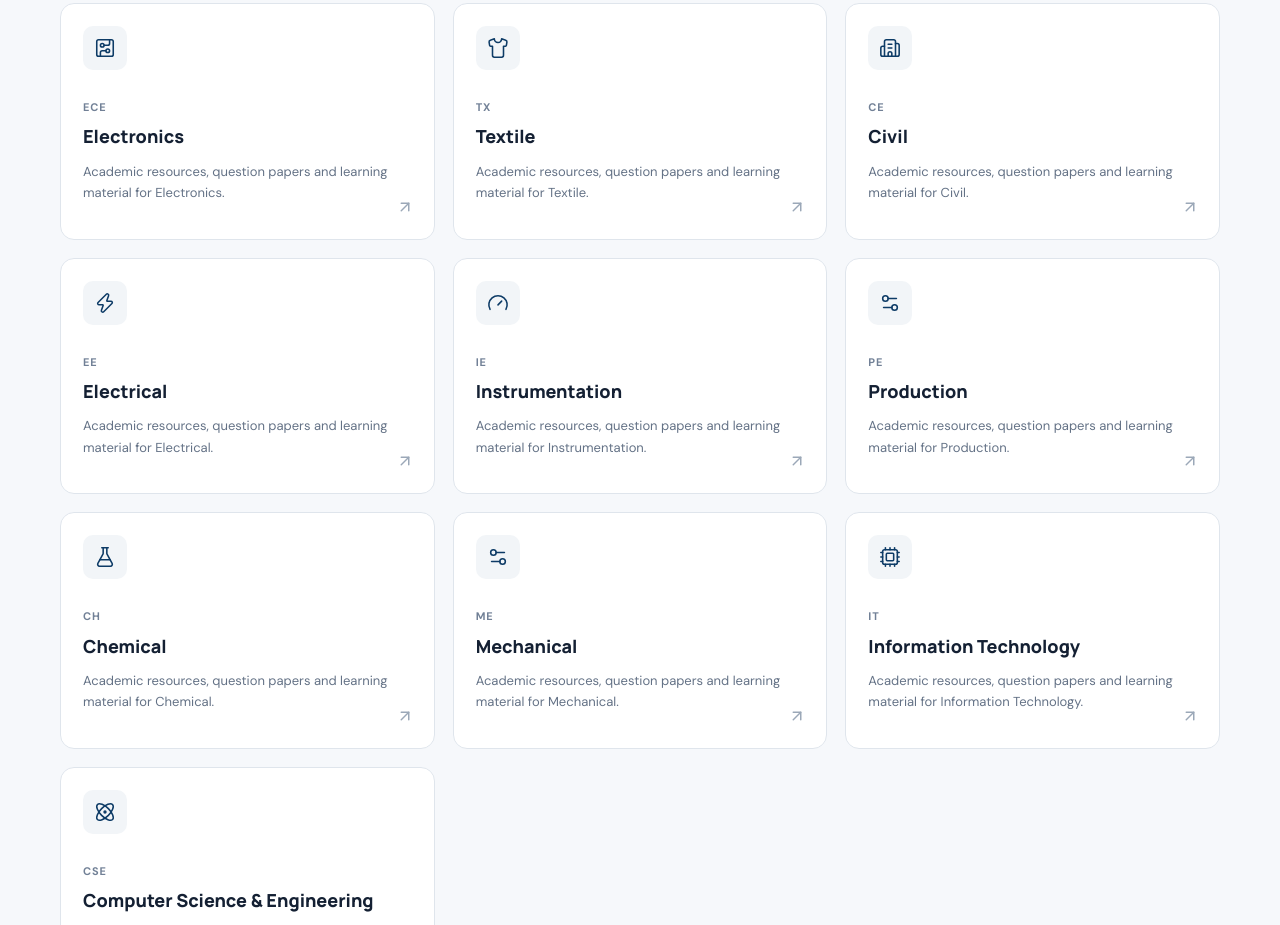
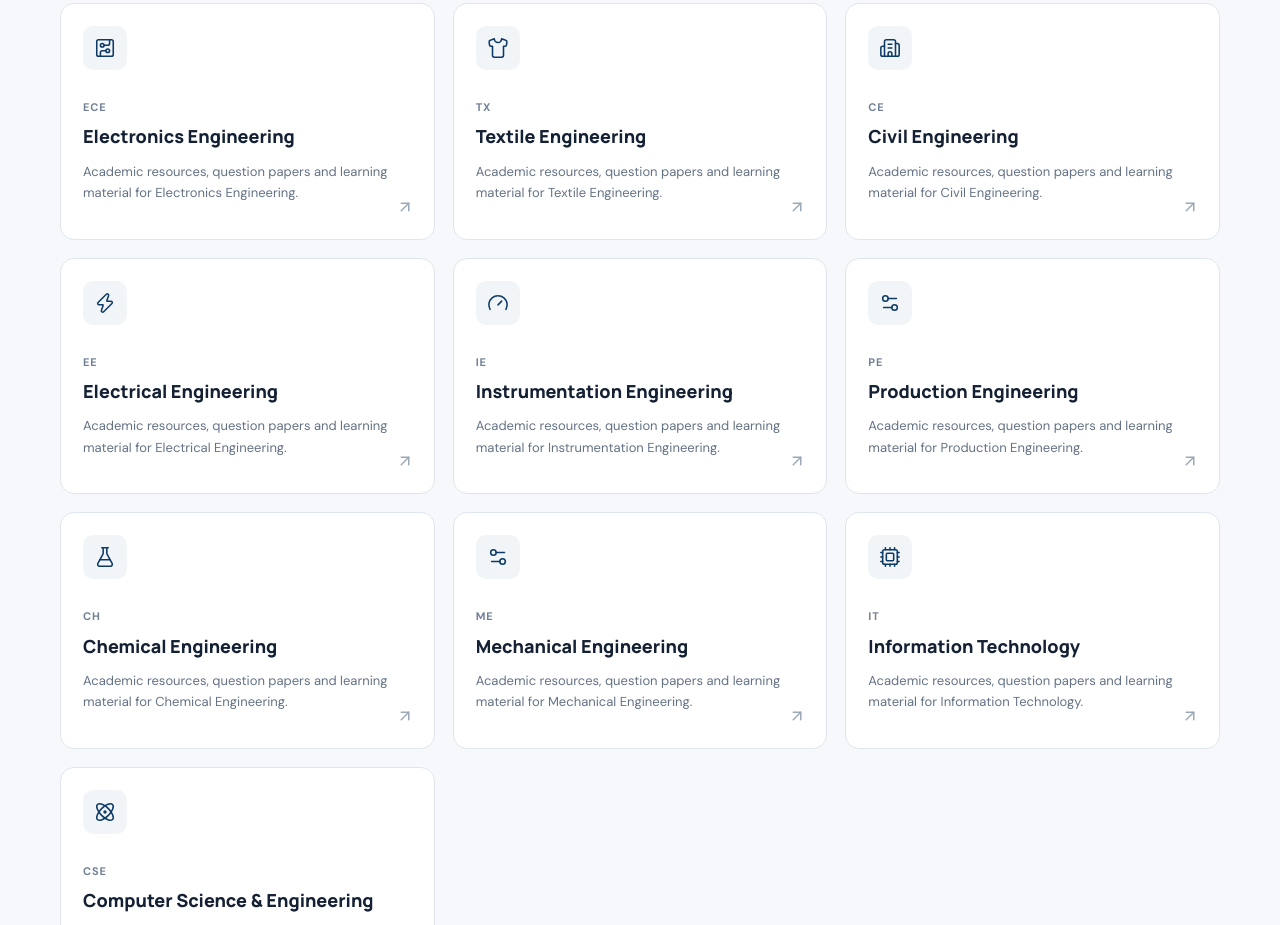
Before and after one commit to akshay-kamble37/lib, a React (Vite) app: page / in a window 1280 px wide. Shown: the part 1780-2705 px from the top of the page. Built offline with nearby package versions, Linux system fonts and the light colour scheme; no server answers.

Commit message:
add dept

```diff
--- a/src/data/defaultData.js
+++ b/src/data/defaultData.js
@@ -1,12 +1,12 @@
 export const departments = [
-  ['electronics', 'Electronics', 'ECE'],
-  ['textile', 'Textile', 'TX'],
-  ['civil', 'Civil', 'CE'],
-  ['electrical', 'Electrical', 'EE'],
-  ['instrumentation', 'Instrumentation', 'IE'],
-  ['production', 'Production', 'PE'],
-  ['chemical', 'Chemical', 'CH'],
-  ['mechanical', 'Mechanical', 'ME'],
+  ['electronics', 'Electronics Engineering', 'ECE'],
+  ['textile', 'Textile Engineering', 'TX'],
+  ['civil', 'Civil Engineering', 'CE'],
+  ['electrical', 'Electrical Engineering', 'EE'],
+  ['instrumentation', 'Instrumentation Engineering', 'IE'],
+  ['production', 'Production Engineering', 'PE'],
+  ['chemical', 'Chemical Engineering', 'CH'],
+  ['mechanical', 'Mechanical Engineering', 'ME'],
   ['information-technology', 'Information Technology', 'IT'],
   ['computer-science', 'Computer Science & Engineering', 'CSE']
 ].map(([slug, name, short]) => ({
```
